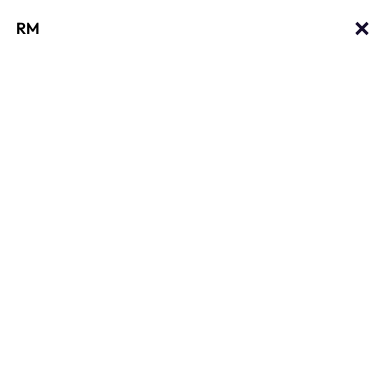
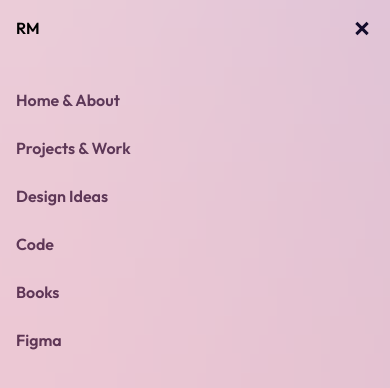
Before and after one commit to Rob-McLoughlin/portfolio22, a Next.js app: page /projects in a window 390 px wide. Both pictures are taken after a click on the button 362 px from the left and 28 px from the top of the page. Shown: the top 388 px of the page. Built offline with nearby package versions, Linux system fonts and the light colour scheme.

Commit message:
feat(nav): added mobile nav

```diff
--- a/components/Nav.js
+++ b/components/Nav.js
@@ -8,16 +8,15 @@ const Nav = () => {
     if (window.innerWidth > 768) {
       desktop.current = true
     }
-    console.log(desktop.current)
   }, [])
 
   const [navOpen, setNavOpen] = useState(false)
 
   return (
-    <header className='fixed top-0 -left-0 w-full bg-white p-4'>
+    <header className='fixed top-0 -left-0 w-full bg-white p-4 z-20'>
       <nav className='flex justify-between'>
         <Link href='/'>
-          <a className='font-outfit'>RM</a>
+          <a className='font-outfit z-20'>RM</a>
         </Link>
         {!desktop.current && (
           <NavButton
@@ -25,6 +24,42 @@ const Nav = () => {
             openFunction={() => setNavOpen(!navOpen)}
           />
         )}
+        {!desktop.current && navOpen && (
+          <div className='mobile-nav z-10'>
+            <ul>
+              <li>
+                <Link href='/'>
+                  <a>Home &amp; About</a>
+                </Link>
+              </li>
+              <li>
+                <Link href='/'>
+                  <a>Projects &amp; Work</a>
+                </Link>
+              </li>
+              <li>
+                <Link href='/'>
+                  <a>Design Ideas</a>
+                </Link>
+              </li>
+              <li>
+                <Link href='/'>
+                  <a>Code</a>
+                </Link>
+              </li>
+              <li>
+                <Link href='/'>
+                  <a>Books</a>
+                </Link>
+              </li>
+              <li>
+                <Link href='/'>
+                  <a>Figma</a>
+                </Link>
+              </li>
+            </ul>
+          </div>
+        )}
       </nav>
     </header>
   )
--- a/components/NavButton.js
+++ b/components/NavButton.js
@@ -1,7 +1,7 @@
 const NavButton = ({ active, openFunction }) => {
   return (
     <button
-      className={`hamburger-btn ${active && 'active'}`}
+      className={`hamburger-btn z-20 ${active && 'active'}`}
       onClick={openFunction}
     >
       <div className='hamburger-btn__line' />
--- a/styles/globals.scss
+++ b/styles/globals.scss
@@ -41,5 +41,62 @@
         }
     }
 
+    .mobile-nav {
+        position: fixed;
+        display: flex;
+        flex-direction: column;
+        top: 0px;
+        left: 0px;
+        height: 100%;
+        width: 100%;
+        z-index: 10;
+        @apply p-4 pt-16;
+        // @apply items-center;
+        // @apply justify-center;
+        // @apply overflow-y-auto;
+        @apply transition;
+
+        &::before {
+            content: "";
+            display: block;
+            position: absolute;
+            top: 0px;
+            left: 0px;
+            height: 100%;
+            width: 100%;
+            background: url('/gradients/blue-pink.png');
+            background-size: 400% 400%;
+            opacity: 0.4;
+            animation: gradientMove 5s ease infinite;
+        }
+
+        ul {
+            li {
+                @apply my-6;
+
+                a {
+                    @apply font-outfit;
+                    @apply py-3;
+                    @apply text-body;
+                    @apply text-ink
+                }
+            }
+        }
+    }
+
+    @keyframes gradientMove {
+        0% {
+            background-position: 61% 0%
+        }
+
+        50% {
+            background-position: 40% 80%
+        }
+
+        100% {
+            background-position: 61% 0%
+        }
+    }
+
 
 }
```
Also changed, not shown: public/gradients/blue-pink.png (added).
